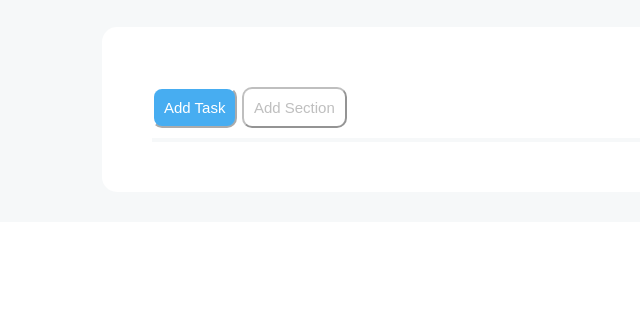
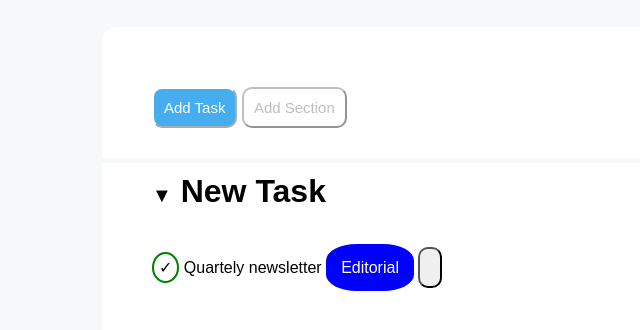
Before and after one commit to leonardopellegrini-github/html-css-toboolist, a plain HTML site: page index.html in a window 1280 px wide. Shown: the part 62-392 px from the top of the page, without its empty margins (0-640 px from the left). Drawn offline with Linux system fonts and the light colour scheme.

Commit message:
strutturando la prima task

```diff
--- a/index.html
+++ b/index.html
@@ -22,18 +22,23 @@
     <div id="boxed">
 
       <!--Pulsanti-->
-      <div class="pulsanti">
+      <div class="pulsanti riga">
 
        <input class="bottone sinistra" type="button" value="Add Task">
        <input class="bottone destra" type="button" value="Add Section">
 
       </div>
 
+      <hr>
 
-      <hr>
       <!--New Task-->
-      <div>
+      <div class="new riga">
 
+        <h1><span class="down">&#9660;</span> New Task</h1>
+
+        <p class="task"><span class="icon fatto">  &check;</span> Quartely newsletter <span class="tag">Editorial</span></p>
+
+        <input type="button" value editorial class="bottone blu">
       </div>
 
       <!--Today-->
--- a/style.css
+++ b/style.css
@@ -13,7 +13,6 @@ header{
 }
 
 #logoname{
-  display: inline-block;
   font-size: 40px;
   font-weight: 700;
   color: black;
@@ -35,12 +34,13 @@ main{
 
 }
 
-.pulsanti{
+.riga{
   padding-top: 10px;
-  padding-bottom: 10px;
+  padding-bottom: 30px;
 }
 
 .bottone{
+  display: inline-block;
   padding: 10px;
   border-radius: 10px;
   font-size: 15px;
@@ -60,6 +60,42 @@ opacity: 0.5;
 }
 
 hr{
-border: 2px solid #F6F8F9;
-width: 100%;
+  position: relative;
+  left: -50px;
+  right: 0px;
+  width: calc(100% + 100px);
+  height: 5px;
+  background-color: #F6F8F9;
+  border: none;
 }
+
+.down{
+  font-size: 20px;
+  padding-bottom: 40px;
+}
+
+.task, .down, #logoname{
+  display: inline-block;
+}
+
+.fatto{
+  border: 2px solid green;
+}
+
+.icon{
+  width: 70px;
+  height: 50px;
+  border-radius: 50%;
+  text-align: center;
+  padding: 5px;
+}
+
+.tag {
+  width: 70px;
+  height: 50px;
+  border-radius: 35%;
+  text-align: center;
+  padding: 15px;
+  color: white;
+  background-color: blue;
+}
```
